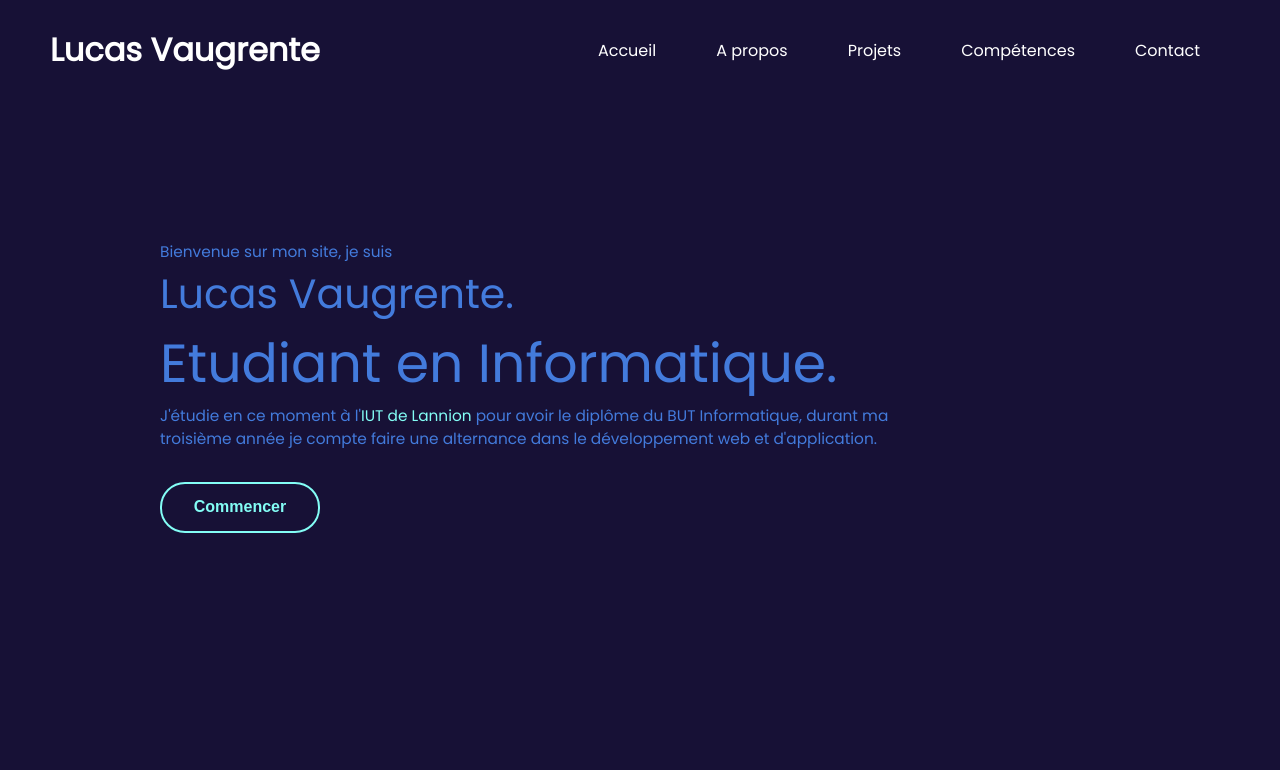
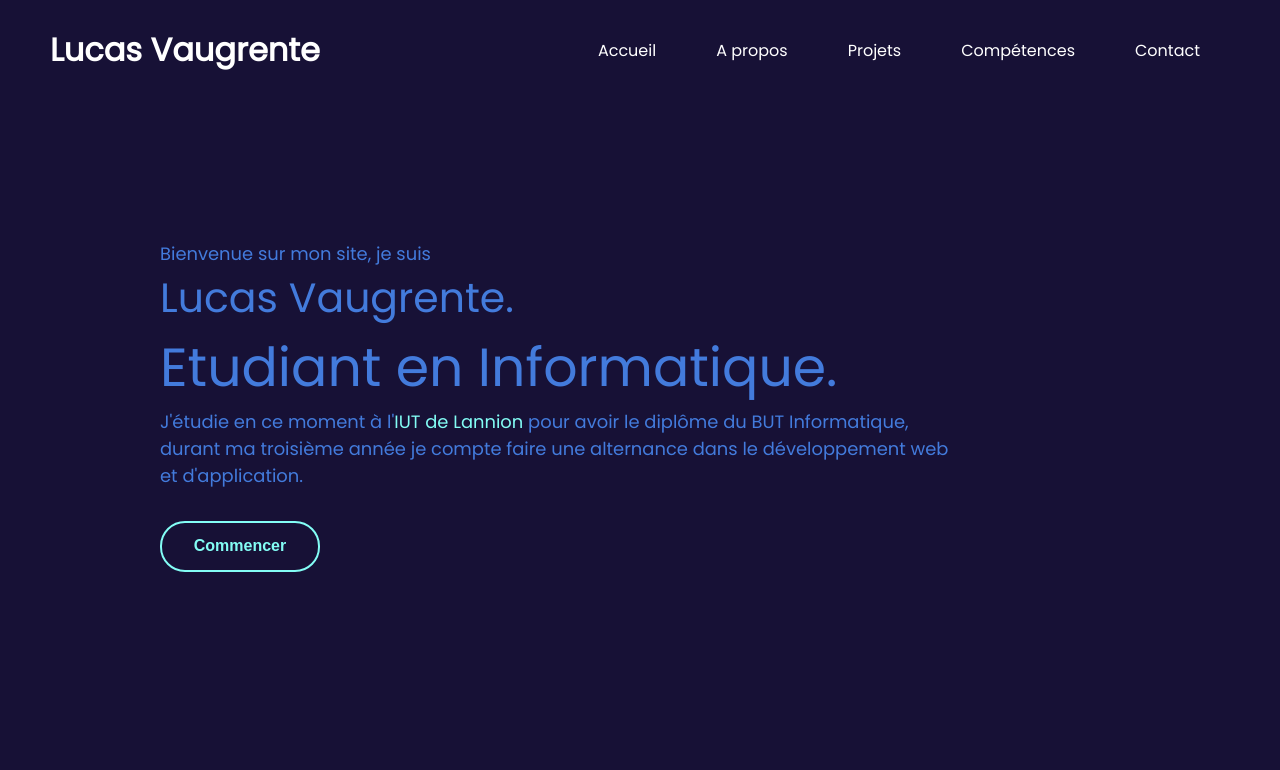
Before and after one commit to LucasVaugrente/Site-Personnel, a plain HTML site: page index.html in a window 1280 px wide. Shown: the top 770 px of the page. Drawn offline with Linux system fonts and the light colour scheme.

Commit message:
test design

```diff
--- a/css/debut.css
+++ b/css/debut.css
@@ -7,7 +7,7 @@
 }
 
 .bienvenue {
-    font-size: 1.2vw;
+    font-size: 1.4vw;
 }
 
 .nom {
@@ -19,7 +19,7 @@
 }
 
 .pitch {
-    font-size: 1.2vw;
+    font-size: 1.4vw;
 }
 
 .btn-commencer {
```
